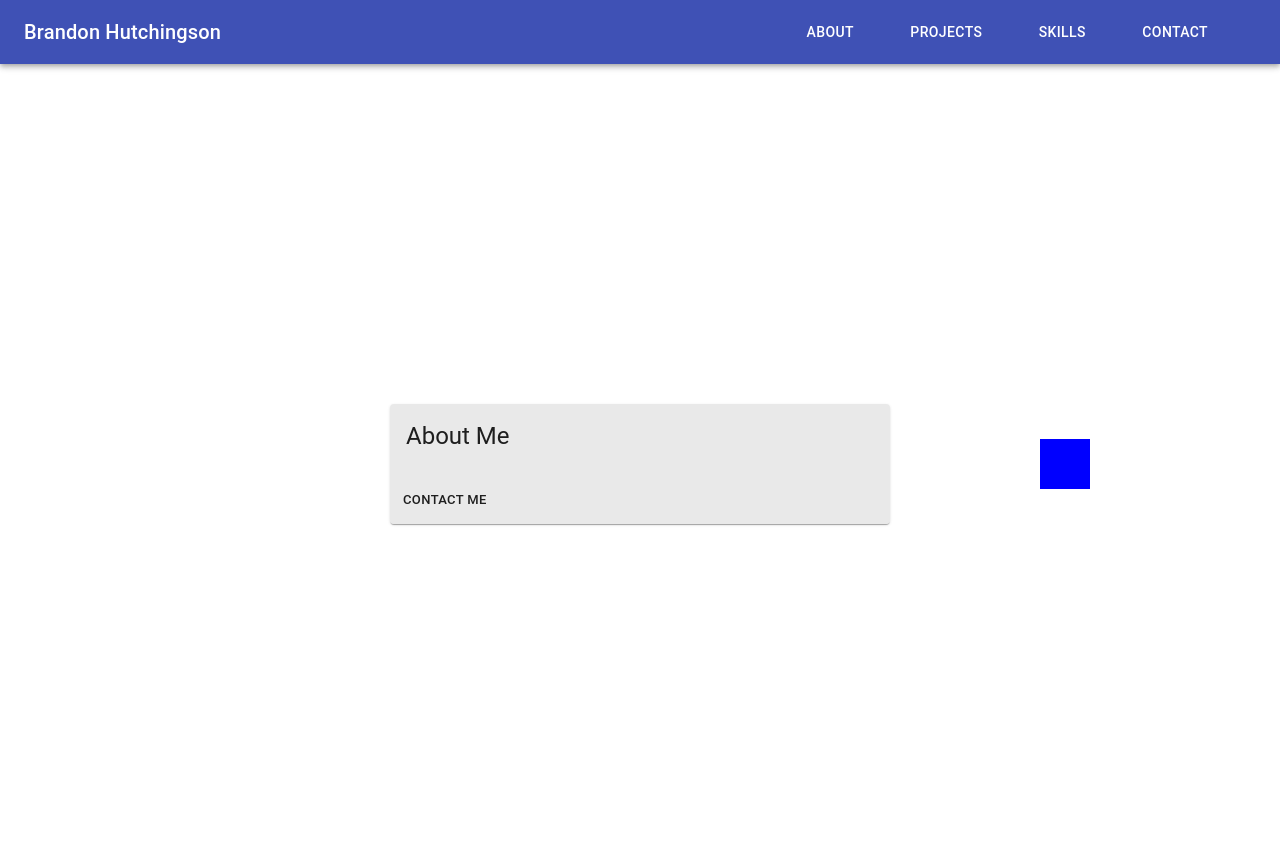
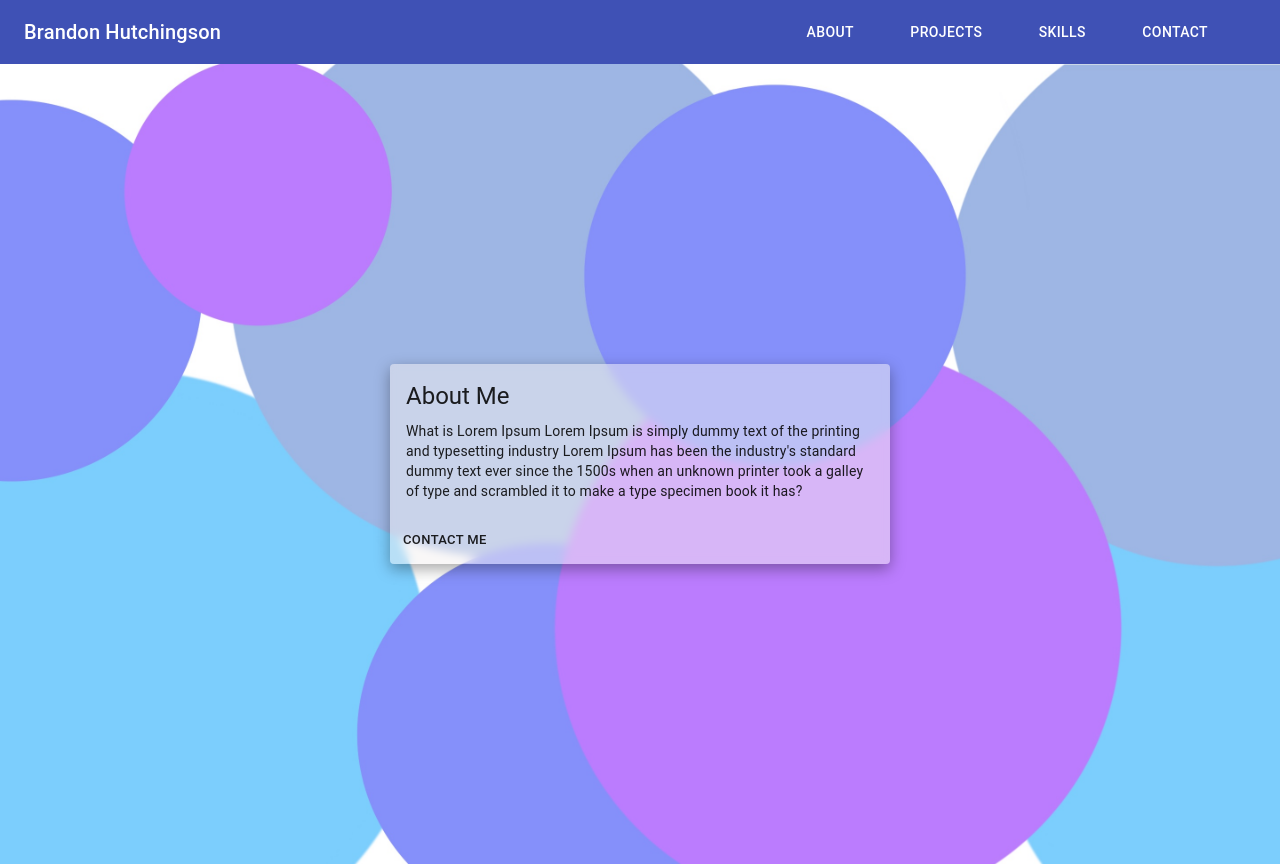
Before and after one commit to bHutchingson/react-portfolio, a React (Create React App) app: page /about in a window 1280 px wide. Built offline with nearby package versions, Linux system fonts and the light colour scheme.

Commit message:
updating background image

```diff
--- a/src/aboutCard/styles.js
+++ /dev/null
@@ -1,46 +0,0 @@
-import { makeStyles } from '@material-ui/core/styles';
-import grey from '@material-ui/core/colors/grey';
-import blueGrey from '@material-ui/core/colors/blueGrey';
-
-
-
-const colorGrey = blueGrey[100];
-
-const useStyles = makeStyles({
-  root: {
-    display: 'flex',
-    flexDirection: 'column',
-    width: 500,
-    /* backgroundColor: colorGrey, */
-    backdropFilter: "blur(2px)",
-    background: 'rgb(219, 219, 219, 0.6)',
-
-  },
-  content: {
-    display: 'flex'
-  },
-  contactBtn: {
-    display: 'flex'
-  },
-  bullet: {
-    display: 'inline-block',
-    margin: '0 2px',
-    transform: 'scale(0.8)',
-  },
-  title: {
-    fontSize: 14,
-  },
-  pos: {
-    marginBottom: 12,
-  },
-  backdrop: {
-    width: '50px',
-    height: '50px',
-    backgroundColor: 'blue',
-    zIndex: -232,
-    position: 'absolute',
-    right: '190px',
-  }
-});
-
-export default useStyles;
--- a/src/aboutCard/AboutCard.js
+++ b/src/components/aboutCard/AboutCard.js
@@ -13,14 +13,14 @@ const SimpleCard = () => {
   const bull = <span className={classes.bullet}>•</span>;
 
   return ( <>
-    <div className={classes.backdrop}></div>
+    <div className={classes.backdrop1}></div>
     <Card className={classes.root}>
       <CardContent className={classes.content}>
-        <Typography variant="h5" component="h2" gutterBottom>
+        <Typography className={classes.text} variant="h5" component="h2" gutterBottom>
           About Me
         </Typography>
-        <Typography variant="body2" component="p">
-
+        <Typography className={classes.about} variant="body2" component="p">
+        What is Lorem Ipsum Lorem Ipsum is simply dummy text of the printing and typesetting industry Lorem Ipsum has been the industry's standard dummy text ever since the 1500s when an unknown printer took a galley of type and scrambled it to make a type specimen book it has?
         </Typography>
       </CardContent>
       <CardActions className={classes.contactBtn}>
--- /dev/null
+++ b/src/components/aboutCard/styles.js
@@ -0,0 +1,103 @@
+import { makeStyles } from '@material-ui/core/styles';
+import grey from '@material-ui/core/colors/grey';
+import blueGrey from '@material-ui/core/colors/blueGrey';
+
+
+
+const colorGrey = blueGrey[100];
+
+const useStyles = makeStyles({
+  root: {
+    display: 'flex',
+    flexDirection: 'column',
+    width: 500,
+    boxShadow: 'rgba(0, 0, 0, 0.35) 0px 5px 15px',
+    backdropFilter: "blur(4px)",
+    background: 'rgb(244, 239, 239, 0.5)',
+  },
+  background: {
+    backgroundImage: 'url("../../images/background.png")'
+  },
+  content: {
+    display: 'flex',
+    flexDirection: 'column',
+  },
+  about: {
+    display: 'flex'
+  },
+  text: {
+    display: 'flex'
+  },
+  contactBtn: {
+    display: 'flex'
+  },
+  bullet: {
+    display: 'inline-block',
+    margin: '0 2px',
+    transform: 'scale(0.8)',
+  },
+  title: {
+    fontSize: 14,
+  },
+  pos: {
+    marginBottom: 12,
+  },
+  /* backdrop1: {
+    width: '300px',
+    height: '300px',
+    borderRadius: '50%',
+    backgroundColor: '#798CF7',
+    zIndex: -1,
+    position: 'fixed',
+    border: 'white',
+    left: '65%',
+    top: '30%'
+  }, */
+  backdrop2: {
+    width: '400px',
+    height: '400px',
+    borderRadius: '50%',
+    backgroundColor: '#6FCEFC',
+    zIndex: -2,
+    position: 'fixed',
+    border: 'white',
+    left: '70%',
+    top: '50%'
+  },
+  backdrop3: {
+    width: '400px',
+    height: '400px',
+    borderRadius: '50%',
+    backgroundColor: '#A66FFC',
+    zIndex: -3,
+    position: 'fixed',
+    border: 'white',
+    left: '40%',
+    bottom: '30%'
+  },
+  backdrop4: {
+    width: '400px',
+    height: '400px',
+    borderRadius: '50%',
+    backgroundColor: '#7163E0',
+    zIndex: -4,
+    position: 'fixed',
+    border: 'white',
+    left: '20%',
+    bottom: '65%'
+  },
+  backdrop5: {
+    width: '400px',
+    height: '400px',
+    borderRadius: '50%',
+    backgroundColor: '#6397E0',
+    zIndex: -5,
+    position: 'fixed',
+    border: 'white',
+    left: '10%',
+    bottom: '10%'
+  }
+
+});
+
+export default useStyles;
--- a/src/pages/About.js
+++ b/src/pages/About.js
@@ -1,5 +1,5 @@
 import React from 'react'
-import SimpleCard from '../aboutCard/AboutCard';
+import SimpleCard from '../components/aboutCard/AboutCard';
 
 function About() {
   return (
--- a/src/style.css
+++ b/src/style.css
@@ -9,8 +9,15 @@ a {
 }
 
 .page-container {
+  background: fixed url('./images/background-white.jpg');
+  background-size: cover;
+  background-position: center;
+  background-repeat: no-repeat;
+  width: 100vw;
+  height: 100vh;
   display: flex;
   align-items: center;
   justify-content: center;
-  height: 100vh;
+  z-index: 100;
+
 }
```
Also changed, not shown: src/images/background-white.jpg (added), 1 other file (tests, documents, lock files or other folders).
